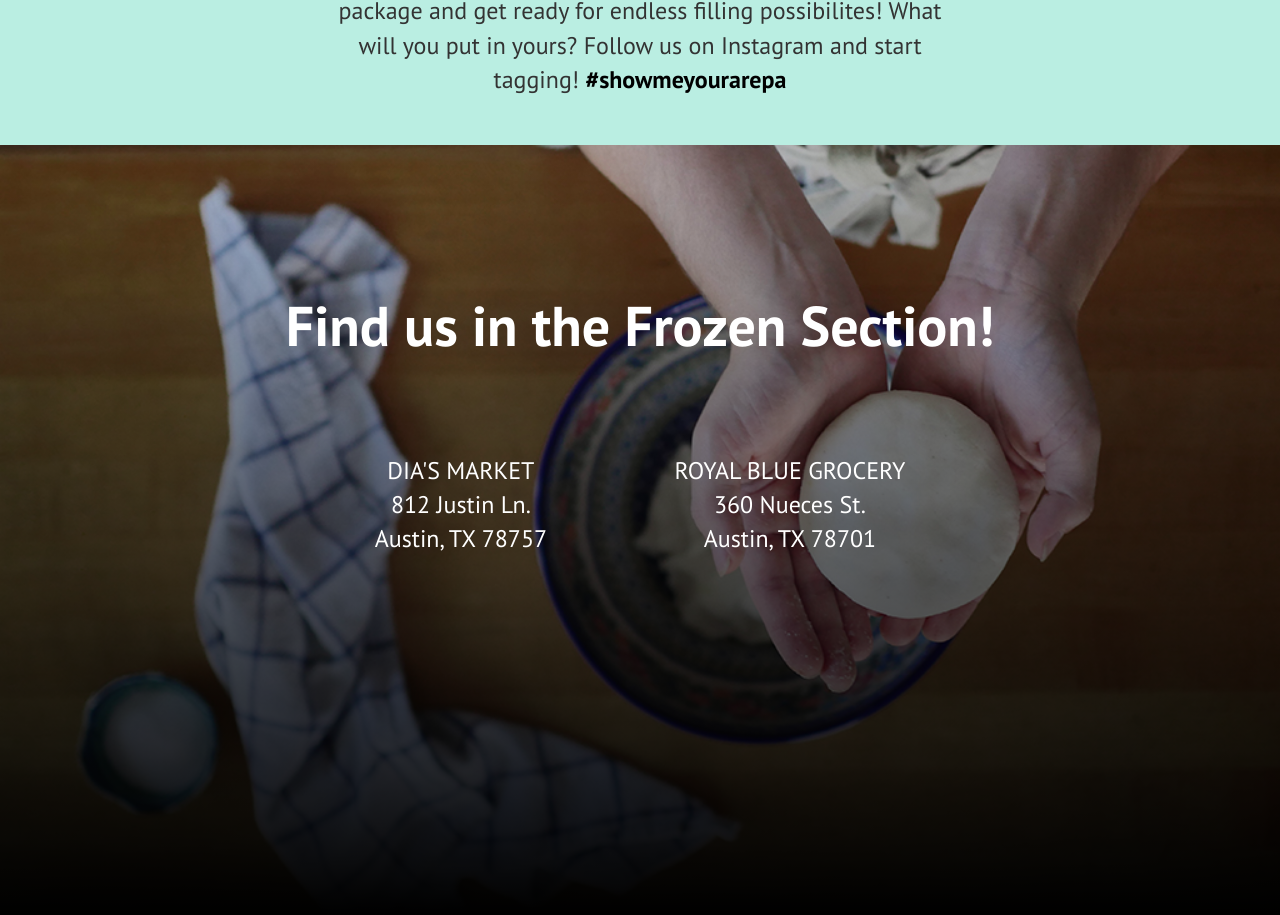
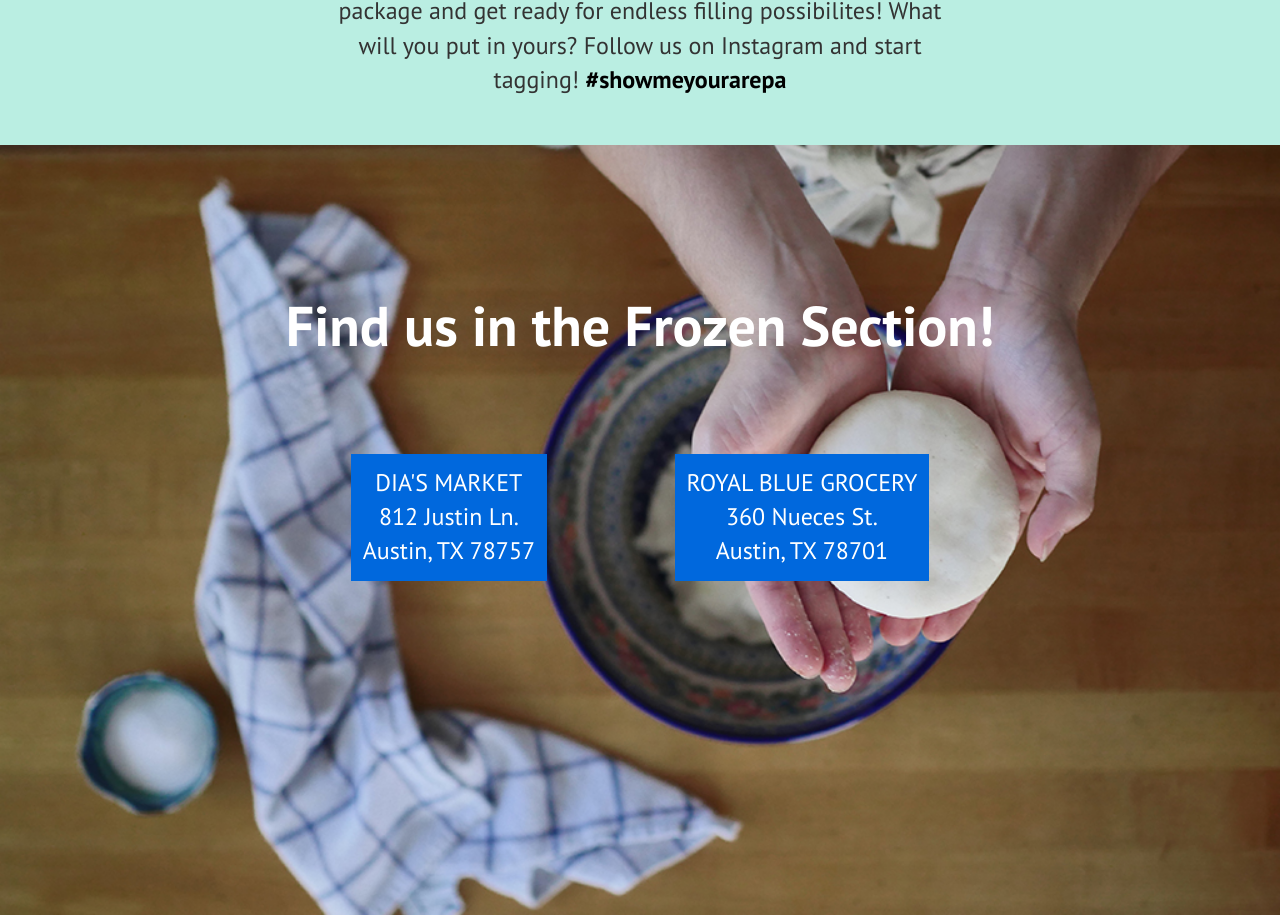
Before and after one commit to zamariac/nenas_website, a website: page index.html in a window 1280 px wide. Shown: the part 2388-3303 px from the top of the page. Drawn offline with nearby package versions, Linux system fonts and the light colour scheme.

Commit message:
location

```diff
--- a/styles/main.scss
+++ b/styles/main.scss
@@ -118,7 +118,7 @@
 }
 
 .hands{
-	background: linear-gradient( rgba(0, 0, 0, 0.09), rgba(0, 0, 0, 1) ), url("../images/doughball5.jpg");
+	background: url("../images/doughball5.jpg");
 	background-size: cover;
 	background-position: top;
 	height: 35em;
@@ -134,6 +134,9 @@
 		div{
 			font-size:18px;
 			margin: 60px;
+			background-color:#0068DD;
+			padding:.5em;
+
 			a{
 				color: white;
 			}
```
Also changed, not shown: styles/main.css, 1 other file.
